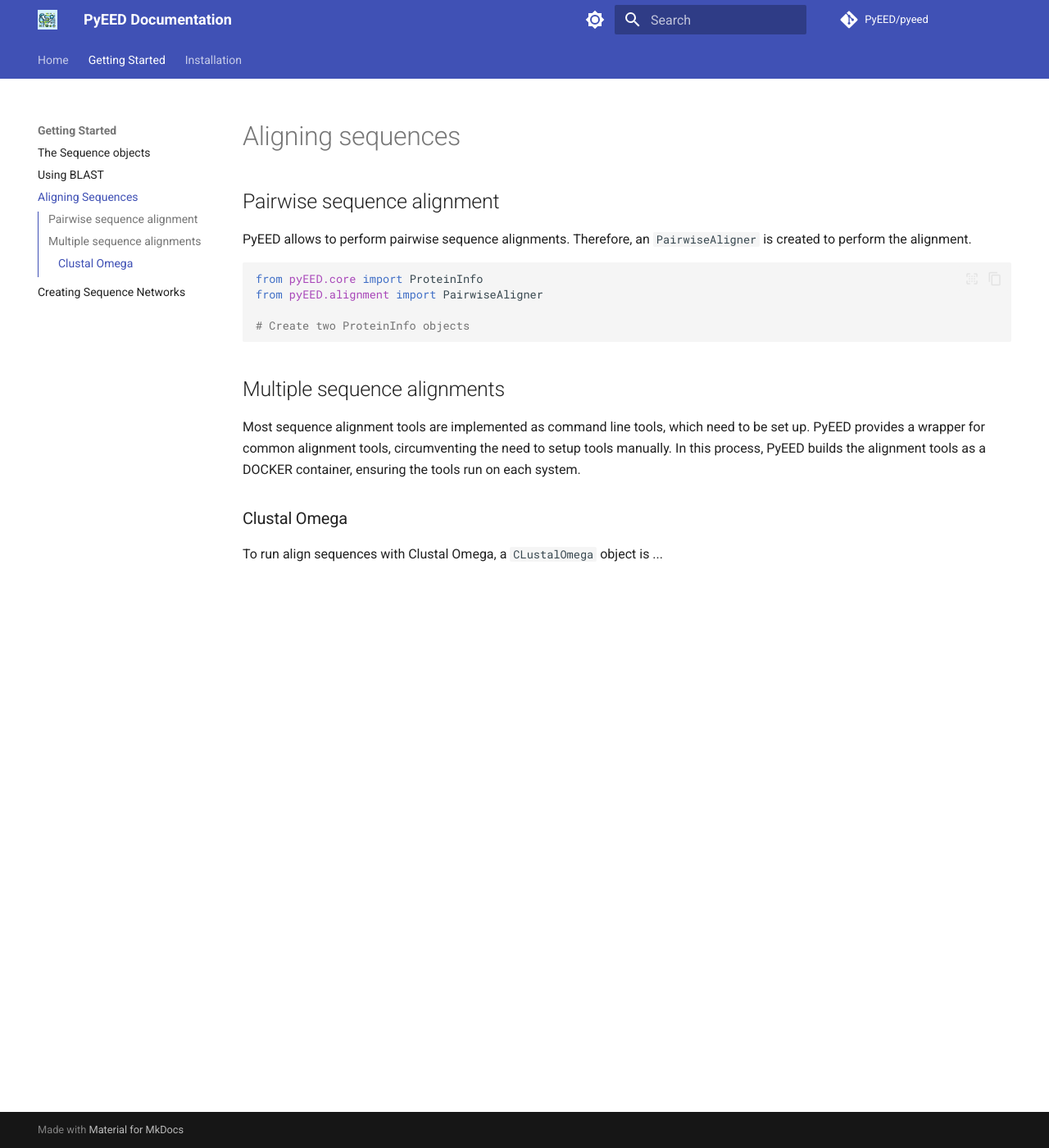
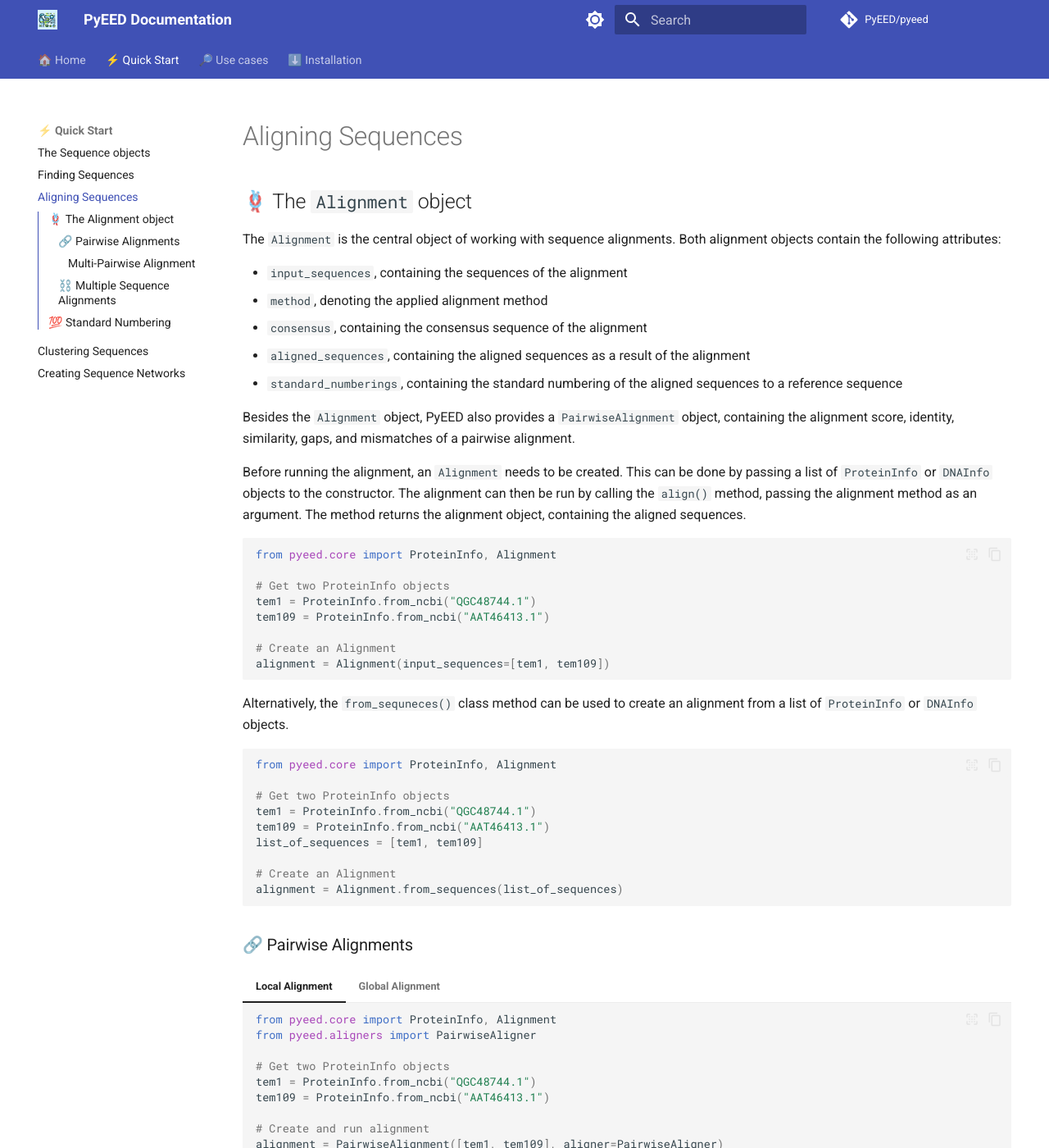
Before and after one commit to PyEED/pyeed, an MkDocs documentation site: the page built from docs/examples/alignments.md, in a window 1280 px wide and 1400 px high. Shown: the whole window at 82% size. Built offline with MkDocs 1.6.1 and Material for MkDocs 9.7.7, drawn with Linux system fonts in a browser that asks for light colours; comment, search, counter and statistics services are not loaded; some of the changed text lies outside the part shown.

````diff
--- a/docs/examples/alignments.md
+++ b/docs/examples/alignments.md
@@ -1,23 +1,96 @@
-# Aligning sequences
+# Aligning Sequences
 
-## Pairwise sequence alignment
+## 🪢 The `Alignment` object
 
-PyEED allows to perform pairwise sequence alignments. Therefore, an `PairwiseAligner` is created to perform the alignment.
+The `Alignment` is the central object of working with sequence alignments.
+Both alignment objects contain the following attributes:
+
+- `input_sequences`, containing the sequences of the alignment
+- `method`, denoting the applied alignment method
+- `consensus`, containing the consensus sequence of the alignment
+- `aligned_sequences`, containing the aligned sequences as a result of the alignment
+- `standard_numberings`, containing the standard numbering of the aligned sequences to a reference sequence
+
+Besides the `Alignment` object, PyEED also provides a `PairwiseAlignment` object, containing the alignment score, identity, similarity, gaps, and mismatches of a pairwise alignment.
+
+
+Before running the alignment, an `Alignment` needs to be created. This can be done by passing a list of `ProteinInfo` or `DNAInfo` objects to the constructor. The alignment can then be run by calling the `align()` method, passing the alignment method as an argument. The method returns the alignment object, containing the aligned sequences.
 
 ``` py
-from pyEED.core import ProteinInfo
-from pyEED.alignment import PairwiseAligner
+from pyeed.core import ProteinInfo, Alignment
 
-# Create two ProteinInfo objects
+# Get two ProteinInfo objects
+tem1 = ProteinInfo.from_ncbi("QGC48744.1")
+tem109 = ProteinInfo.from_ncbi("AAT46413.1")
+
+# Create an Alignment
+alignment = Alignment(input_sequences=[tem1, tem109])
 ```
 
+Alternatively, the `from_sequneces()` class method can be used to create an alignment from a list of `ProteinInfo` or `DNAInfo` objects.
+
+``` py
+from pyeed.core import ProteinInfo, Alignment
+
+# Get two ProteinInfo objects
+tem1 = ProteinInfo.from_ncbi("QGC48744.1")
+tem109 = ProteinInfo.from_ncbi("AAT46413.1")
+list_of_sequences = [tem1, tem109]
+
+# Create an Alignment
+alignment = Alignment.from_sequences(list_of_sequences)
+```
+
+### 🔗 Pairwise Alignments
+
+=== "Local Alignment"
+
+    ``` py
+    from pyeed.core import ProteinInfo, Alignment
+    from pyeed.aligners import PairwiseAligner
+
+    # Get two ProteinInfo objects
+    tem1 = ProteinInfo.from_ncbi("QGC48744.1")
+    tem109 = ProteinInfo.from_ncbi("AAT46413.1")
+
+    # Create and run alignment
+    alignment = PairwiseAlignment([tem1, tem109], aligner=PairwiseAligner)
+    ```
+
+=== "Global Alignment"
+    ``` py
+    from pyeed.core import ProteinInfo, PairwiseAlignment
+    from pyeed.aligners import NeedlemanWunsch
+    ```
 
 
+#### Multi-Pairwise Alignment
 
-## Multiple sequence alignments
 
-Most sequence alignment tools are implemented as command line tools, which need to be set up. PyEED provides a wrapper for common alignment tools, circumventing the need to setup tools manually. In this process, PyEED builds the alignment tools as a DOCKER container, ensuring the tools run on each system.
+### ⛓️ Multiple Sequence Alignments
 
-### Clustal Omega
+Most sequence alignment tools are implemented as command line tools, which need to be set up. PyEED implements common alignments tools such as `ClustalOmega` wrapped as Docker containers. As a result, no manual installation of tools is required, since the tools are automatically installed when needed.
 
-To run align sequences with Clustal Omega, a `CLustalOmega` object is ...
+=== "ClustalOmega"
+
+    ``` py
+    from pyeed.core import ProteinInfo, Alignment
+    from pyeed.aligners import ClustalOmega
+
+    # Get sequences
+    ncbi_accessions = ["QGC48744.1", "AAT46413.1", "AAT46414.1", "AAT46415.1"]
+    sequences = ProteinInfo.from_ncbi(ncbi_accessions)
+
+    # Create and run alignment
+    alignment = Alignment.from_sequences(sequences, aligner=ClustalOmega)
+    ```
+
+=== "MUSCLE"
+
+    ``` py
+    # Not yet implemented
+    ```
+
+## 💯 Standard Numbering
+
+Standard numbering is a way to express the alignment of a sequence to a reference sequence in the form of numbers. The Standard Numbering is created based on aligned sequences in which an aligned positions are the the same position within the alignment. If a position is not aligned, and a gap is introduced and denoted with `-`.
--- a/mkdocs.yml
+++ b/mkdocs.yml
@@ -4,15 +4,19 @@
 site_url: https://pyeed.github.io/pyeed/
 
 nav:
-  - Home: index.md
-  - Getting Started:
+  - 🏠 Home: index.md
+  - ⚡️ Quick Start:
     - The Sequence objects: examples/basics.md
-    - Using BLAST: examples/blast.md
+    - Finding Sequences: examples/blast.md
     - Aligning Sequences: examples/alignments.md
+    - Clustering Sequences: examples/clustering.md
     - Creating Sequence Networks: examples/networks.md
-  - Installation:
+  - 🔎 Use cases:
+    - Get an Overview over a Protein Family: usecases/usecase1.md
+  - ⬇️ Installation:
     - PIP: installation/pip.md
     - Docker: installation/docker.md
+
 
 theme:
   name: material
````
Also changed, not shown: docs/examples/basics.md (+1 -1 lines), docs/examples/clustering.md (added, +8 -0 lines), docs/usecases/usecase1.md (added, +1 -0 lines), specifications/data_model.md (+4 -4 lines), 10 other files.
